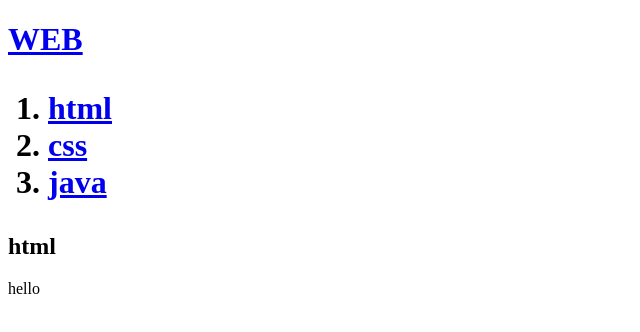
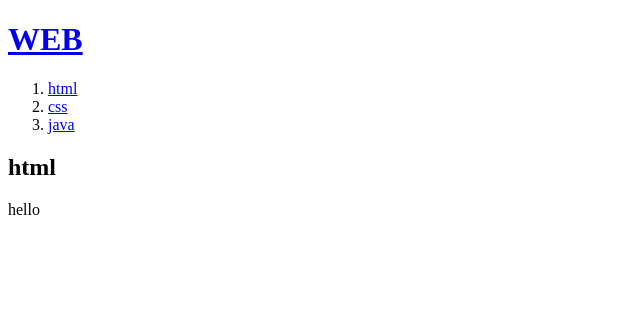
Before and after one commit to baefink/daegu-ai-school-web, a plain HTML site: page index.html in a window 1280 px wide. Shown: the whole page, without its empty margins (0-640 px from the left). Drawn offline with Linux system fonts and the light colour scheme.

Commit message:
Add files via upload

```diff
--- a/index.html
+++ b/index.html
@@ -5,7 +5,7 @@
 <meta charset="utf-8">
 </head>
 <body>
-    <h1><a href="index.html">WEB</a><h1>
+    <h1><a href="index.html">WEB</a></h1>
     <ol>
         <li><a href="1.html">html</a></li>
         <li><a href="2.html">css </a></li>
```
